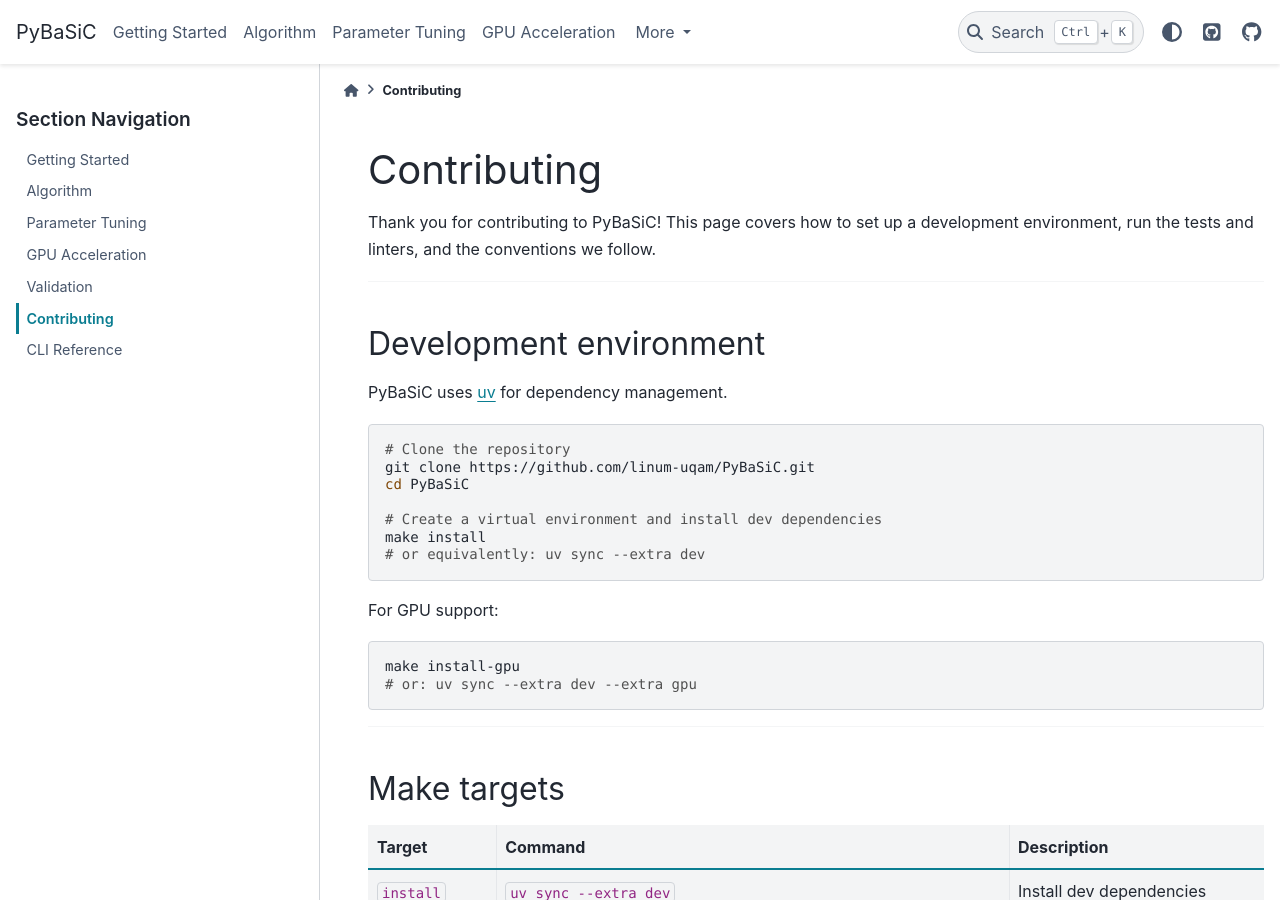
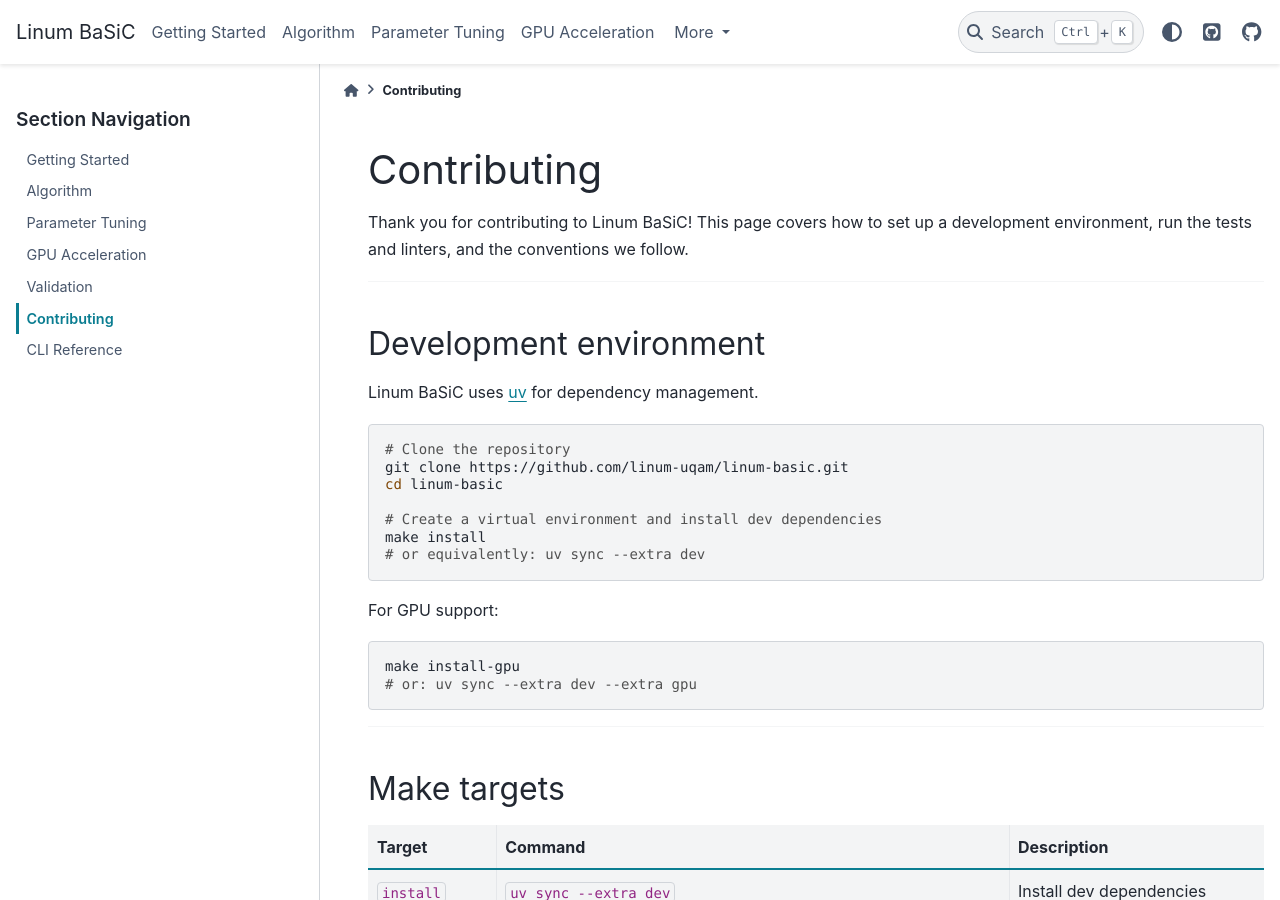
Before and after one commit to linum-uqam/PyBaSiC, a Sphinx documentation site: the page built from docs/contributing.md, in a window 1280 px wide and 900 px high. Built offline with Sphinx 7.4.7 and the PyData theme 0.15.4, drawn with Linux system fonts in a browser that asks for light colours; pages that are not in the unit, such as notebooks, are missing from menus; some of the changed text lies outside the part shown.

Commit message:
Update display name to Linum BaSiC, rename repo URL to linum-basic, add CI badges

````diff
--- a/docs/conf.py
+++ b/docs/conf.py
@@ -127,11 +127,11 @@
 # -- HTML output ------------------------------------------------------------
 # pydata-sphinx-theme: https://pydata-sphinx-theme.readthedocs.io/
 html_theme = "pydata_sphinx_theme"
-html_title = "PyBaSiC"
+html_title = "Linum BaSiC"
 html_static_path = ["_static"]
 
 html_theme_options = {
-    "github_url": "https://github.com/linum-uqam/PyBaSiC",
+    "github_url": "https://github.com/linum-uqam/linum-basic",
     "use_edit_page_button": True,
     "show_toc_level": 2,
     "navigation_with_keys": True,
@@ -140,7 +140,7 @@
     "icon_links": [
         {
             "name": "GitHub",
-            "url": "https://github.com/linum-uqam/PyBaSiC",
+            "url": "https://github.com/linum-uqam/linum-basic",
             "icon": "fa-brands fa-github",
         },
     ],
@@ -164,7 +164,7 @@
 
 html_context = {
     "github_user": "linum-uqam",
-    "github_repo": "PyBaSiC",
+    "github_repo": "linum-basic",
     "github_version": "dev",
     "doc_path": "docs",
 }
@@ -209,6 +209,6 @@
 
 # sphinxext-opengraph: rich link previews on social platforms.
 ogp_site_url = html_baseurl
-ogp_site_name = "PyBaSiC documentation"
+ogp_site_name = "Linum BaSiC documentation"
 ogp_use_first_image = True
 ogp_enable_meta_description = True
--- a/docs/contributing.md
+++ b/docs/contributing.md
@@ -1,7 +1,7 @@
 (contributing)=
 # Contributing
 
-Thank you for contributing to PyBaSiC!  This page covers how to set up a
+Thank you for contributing to Linum BaSiC!  This page covers how to set up a
 development environment, run the tests and linters, and the conventions we
 follow.
 
@@ -9,12 +9,12 @@
 
 ## Development environment
 
-PyBaSiC uses [uv](https://docs.astral.sh/uv/) for dependency management.
+Linum BaSiC uses [uv](https://docs.astral.sh/uv/) for dependency management.
 
 ```bash
 # Clone the repository
-git clone https://github.com/linum-uqam/PyBaSiC.git
-cd PyBaSiC
+git clone https://github.com/linum-uqam/linum-basic.git
+cd linum-basic
 
 # Create a virtual environment and install dev dependencies
 make install
@@ -156,7 +156,7 @@
 
 - **Python ≥ 3.14**, type annotations required for all public functions.
 - **Ruff** for linting and formatting (configured in `pyproject.toml`).
-- **No new dependencies** without discussion — PyBaSiC has a deliberately
+- **No new dependencies** without discussion — Linum BaSiC has a deliberately
   lean dependency set.
 - **Surgical changes** — PRs should touch only what is needed.
 
````
Also changed, not shown: README.md (+11 -6 lines), docs/algorithm.md (+3 -3 lines), docs/validation.md (+3 -3 lines), pyproject.toml (+4 -4 lines), .pre-commit-config.yaml, 7 other files.
